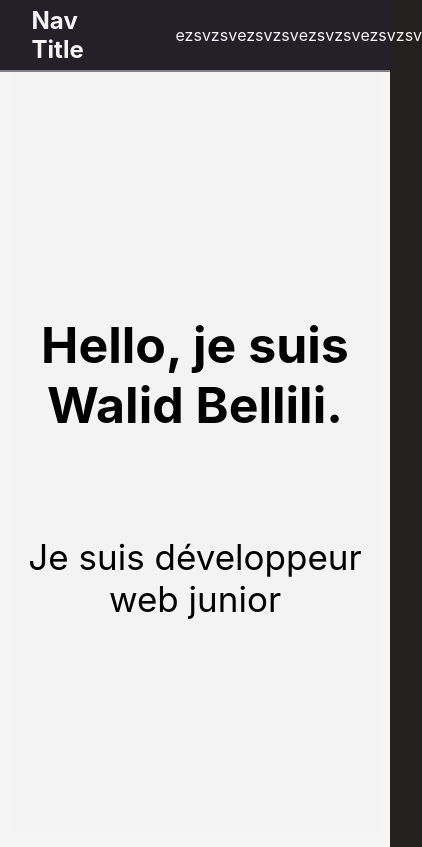
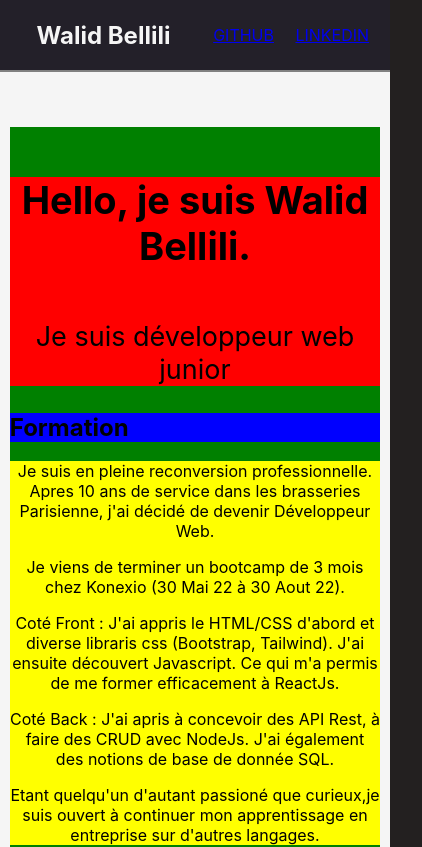
Before and after one commit to WalidBellili/portfolioV2, a React (Create React App) app: page / in a window 390 px wide. Shown: the top 847 px of the page, 422 px wide, since content can reach past the window. Built offline with nearby package versions, Linux system fonts and the light colour scheme.

Commit message:
test on mobile

```diff
--- a/src/assets/styles/index.css
+++ b/src/assets/styles/index.css
@@ -17,19 +17,20 @@ header {
 }
 header nav {
   height: 100%;
-  width: 90%;
+  width: 100%;
   display: flex;
   align-items: center;
-  justify-content: space-between;
+  justify-content: space-around;
 }
 header nav h2 {
   margin-left: 9%;
 }
 header nav ul {
-  width: 50%;
+  width: 40%;
   display: flex;
   align-items: center;
   justify-content: space-between;
+  margin-right: 5%;
 }
 
 .parent-container {
@@ -37,23 +38,29 @@ header nav ul {
   align-items: center;
   justify-content: center;
   width: 100%;
+  height: 100vh;
   background: whitesmoke;
 }
-.parent-container .first-block {
-  display: flex;
-  align-items: center;
-  justify-content: center;
-  flex-direction: column;
+.parent-container .info-container {
+  background: green;
+  width: 95%;
+}
+.parent-container .info-container .first-block {
+  background: red;
   text-align: center;
-  background: rgb(243, 243, 243);
-  width: 95%;
-  height: 90vh;
 }
-.parent-container .first-block h1 {
-  font-size: 50px;
+.parent-container .info-container .first-block h1 {
+  font-size: 38px;
 }
-.parent-container .first-block p {
-  font-size: 35px;
+.parent-container .info-container .first-block .first-paragraphe {
+  font-size: 27px;
+}
+.parent-container .info-container .first-inner-block {
+  background: blue;
+}
+.parent-container .info-container .formation-card {
+  background: yellow;
+  text-align: center;
 }
 
 .second-container {
--- a/src/assets/styles/layout/_container.scss
+++ b/src/assets/styles/layout/_container.scss
@@ -3,22 +3,29 @@
   align-items: center;
   justify-content: center;
   width: 100%;
+  height: 100vh;
   background: whitesmoke;
-  .first-block {
-    display: flex;
-    align-items: center;
-    justify-content: center;
-    flex-direction: column;
-    text-align: center;
-    background: rgb(243, 243, 243);
+
+  .info-container {
+    background: green;
     width: 95%;
-    height: 90vh;
 
-    h1 {
-      font-size: 50px;
+    .first-block {
+      background: red;
+      text-align: center;
+      h1 {
+        font-size: 38px;
+      }
+      .first-paragraphe {
+        font-size: 27px;
+      }
     }
-    p {
-      font-size: 35px;
+    .first-inner-block {
+      background: blue;
+    }
+    .formation-card {
+      background: yellow;
+      text-align: center;
     }
   }
 }
--- a/src/assets/styles/layout/_header.scss
+++ b/src/assets/styles/layout/_header.scss
@@ -7,20 +7,21 @@ header {
 
   nav {
     height: 100%;
-    width: 90%;
+    width: 100%;
     display: flex;
     align-items: center;
-    justify-content: space-between;
+    justify-content: space-around;
 
     h2 {
       margin-left: 9%;
     }
 
     ul {
-      width: 50%;
+      width: 40%;
       display: flex;
       align-items: center;
       justify-content: space-between;
+      margin-right: 5%;
     }
   }
 }
--- a/src/components/Contact.js
+++ b/src/components/Contact.js
@@ -10,7 +10,7 @@ const Contact = () => {
           <Link to={"https://www.linkedin.com/in/walidbellili/"}>LINKEDIN</Link>
           <li>walid.07@hotmail.fr</li>
         </ul>
-        <img src={require("../assets/img/walidbellili.jpg")} alt="" />{" "}
+        <img src={require("../assets/img/walidbellili.jpg")} alt="" />
       </article>
     </div>
   );
--- a/src/components/Container.js
+++ b/src/components/Container.js
@@ -1,11 +1,39 @@
 const Container = () => {
   return (
     <>
-      <article className="first-block">
-        <h1>Hello, je suis Walid Bellili.</h1>
-        <p>Je suis développeur web junior</p>
-      </article>
-
+      <div className="info-container">
+        <article className="first-block">
+          <h1>Hello, je suis Walid Bellili.</h1>
+          <p className="first-paragraphe">Je suis développeur web junior</p>
+        </article>
+        <article className="first-inner-block">
+          <h2>Formation</h2>
+        </article>
+        <div className="formation-card">
+          <p>
+            Je suis en pleine reconversion professionnelle. Apres 10 ans de
+            service dans les brasseries Parisienne, j'ai décidé de devenir
+            Développeur Web.
+          </p>
+          <p>
+            Je viens de terminer un bootcamp de 3 mois chez Konexio (30 Mai 22 à
+            30 Aout 22).
+          </p>
+          <p>
+            Coté Front : J'ai appris le HTML/CSS d'abord et diverse libraris css
+            (Bootstrap, Tailwind). J'ai ensuite découvert Javascript. Ce qui m'a
+            permis de me former efficacement à ReactJs.
+          </p>
+          <p>
+            Coté Back : J'ai apris à concevoir des API Rest, à faire des CRUD
+            avec NodeJs. J'ai également des notions de base de donnée SQL.
+          </p>
+          <p>
+            Etant quelqu'un d'autant passioné que curieux,je suis ouvert à
+            continuer mon apprentissage en entreprise sur d'autres langages.
+          </p>
+        </div>
+      </div>
     </>
   );
 };
--- a/src/components/Hedaer.js
+++ b/src/components/Hedaer.js
@@ -1,18 +1,16 @@
+import { Link } from "react-router-dom";
 const Hedaer = () => {
   return (
     <header>
       <nav>
-        <h2>Nav Title</h2>
+        <h2>Walid Bellili</h2>
         <ul>
-          <li>ezsvzsv</li>
-          <li>ezsvzsv</li>
-          <li>ezsvzsv</li>
-          <li>ezsvzsv</li>
+          <Link to={"https://github.com/WalidBellili"}>GITHUB</Link>
+          <Link to={"https://www.linkedin.com/in/walidbellili/"}>LINKEDIN</Link>
         </ul>
       </nav>
     </header>
-
-  )
+  );
 };
 
 export default Hedaer;
```
Also changed, not shown: 1 other file (tests, documents, lock files or other folders).
